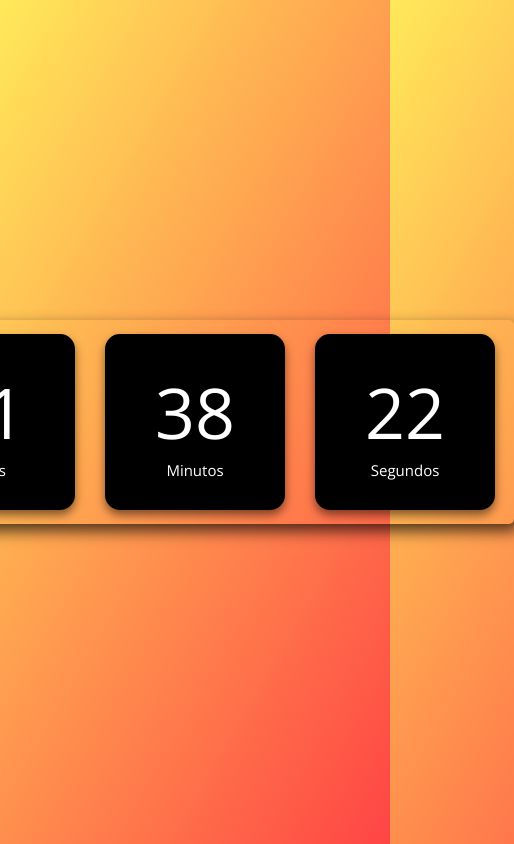
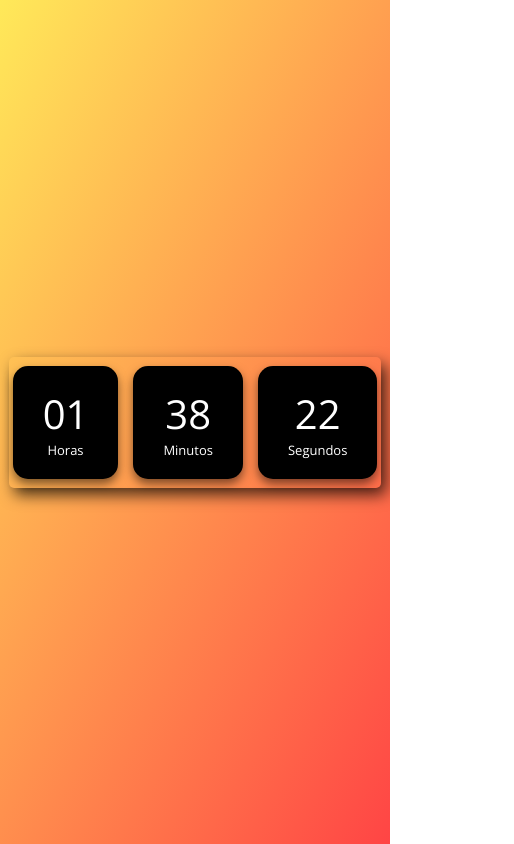
Before and after one commit to ThalysonFernandes/Relogio-Digital, a plain HTML site: page index.html in a window 390 px wide. Shown: the whole page, 514 px wide, since content can reach past the window. Drawn offline with nearby package versions, Linux system fonts and the light colour scheme.

Commit message:
Teste-Celular

```diff
--- a/assets/css/style.css
+++ b/assets/css/style.css
@@ -53,3 +53,24 @@ body{
     transition: all 0.3s ease-in-out;
   }
 }
+
+
+@media screen and (max-width: 600px) {
+  .contentf {
+    flex-direction: row;
+    gap: 15px;
+  }
+
+  .label {
+    padding: 20px 30px;
+    margin: 5px 0;
+  }
+
+  .label span {
+    font-size: 40px;
+  }
+
+  .label label {
+    font-size: 13px;
+  }
+}
```
